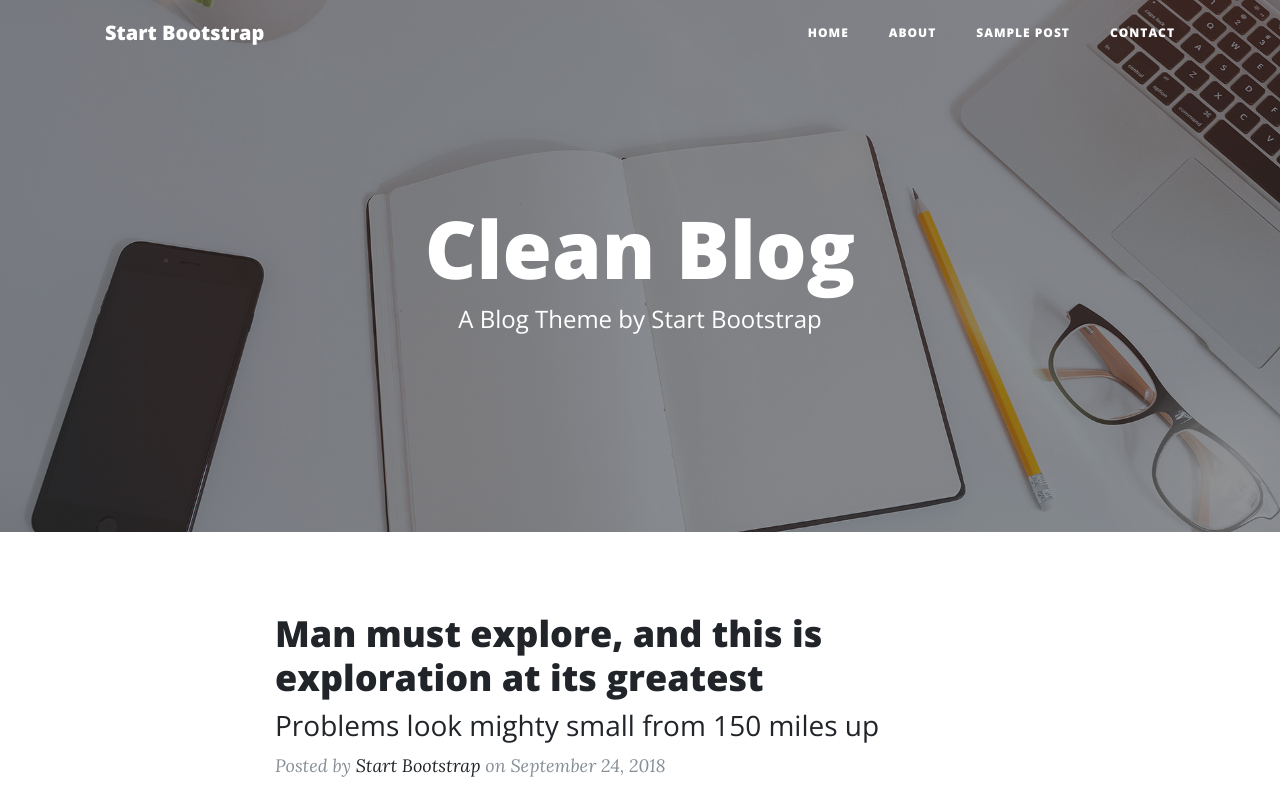
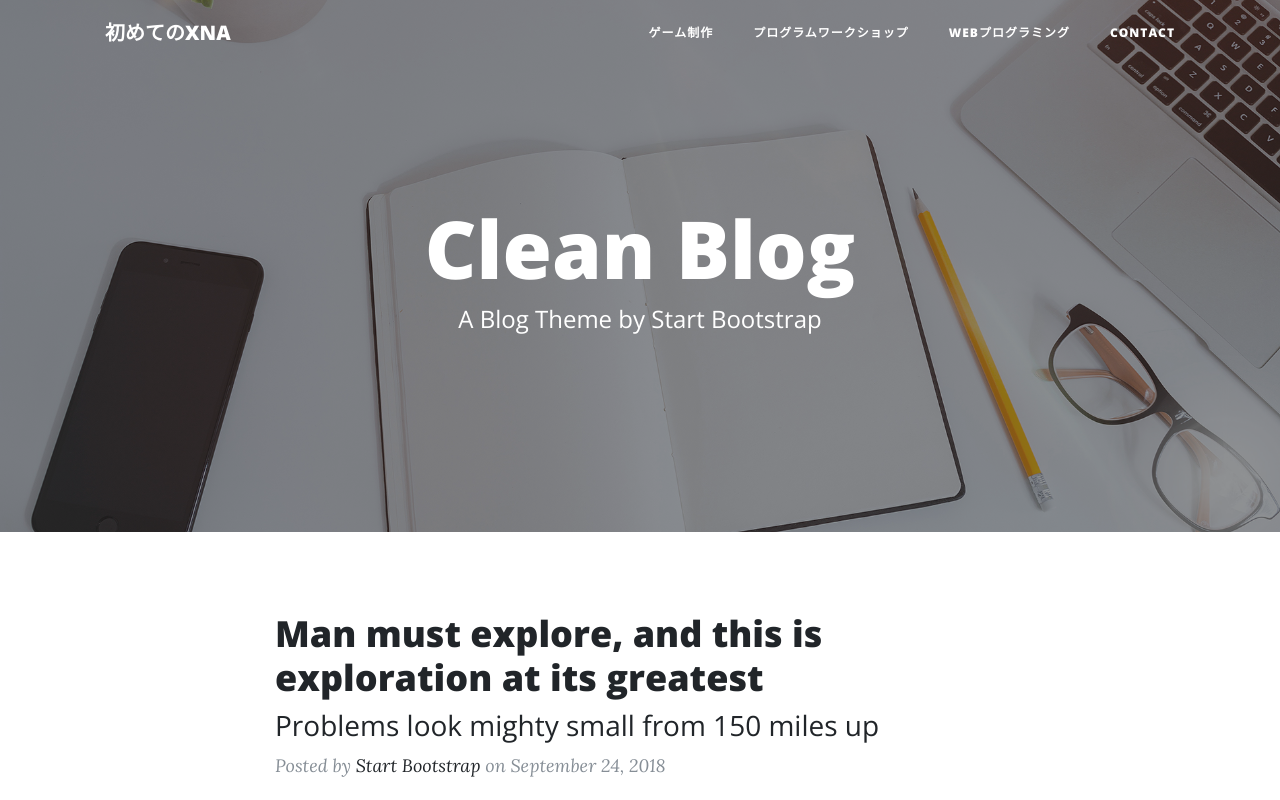
Before and after one commit to kougei-kyabehyon/Web2-end, a website: page index.html in a window 1280 px wide. Shown: the top 800 px of the page. Drawn offline with nearby package versions, Linux system fonts and the light colour scheme; files that its build step writes are made by us from their sources.

Commit message:
Update index.html

```diff
--- a/index.html
+++ b/index.html
@@ -1,5 +1,5 @@
 <!DOCTYPE html>
-<html lang="en">
+<html lang="ja">
 
   <head>
 
@@ -28,7 +28,7 @@
     <!-- Navigation -->
     <nav class="navbar navbar-expand-lg navbar-light fixed-top" id="mainNav">
       <div class="container">
-        <a class="navbar-brand" href="index.html">Start Bootstrap</a>
+        <a class="navbar-brand" href="index.html">初めてのXNA</a>
         <button class="navbar-toggler navbar-toggler-right" type="button" data-toggle="collapse" data-target="#navbarResponsive" aria-controls="navbarResponsive" aria-expanded="false" aria-label="Toggle navigation">
           Menu
           <i class="fas fa-bars"></i>
@@ -36,13 +36,13 @@
         <div class="collapse navbar-collapse" id="navbarResponsive">
           <ul class="navbar-nav ml-auto">
             <li class="nav-item">
-              <a class="nav-link" href="index.html">Home</a>
+              <a class="nav-link" href="index.html">ゲーム制作</a>
             </li>
             <li class="nav-item">
-              <a class="nav-link" href="about.html">About</a>
+              <a class="nav-link" href="about.html">プログラムワークショップ</a>
             </li>
             <li class="nav-item">
-              <a class="nav-link" href="post.html">Sample Post</a>
+              <a class="nav-link" href="post.html">Webプログラミング</a>
             </li>
             <li class="nav-item">
               <a class="nav-link" href="contact.html">Contact</a>
```
